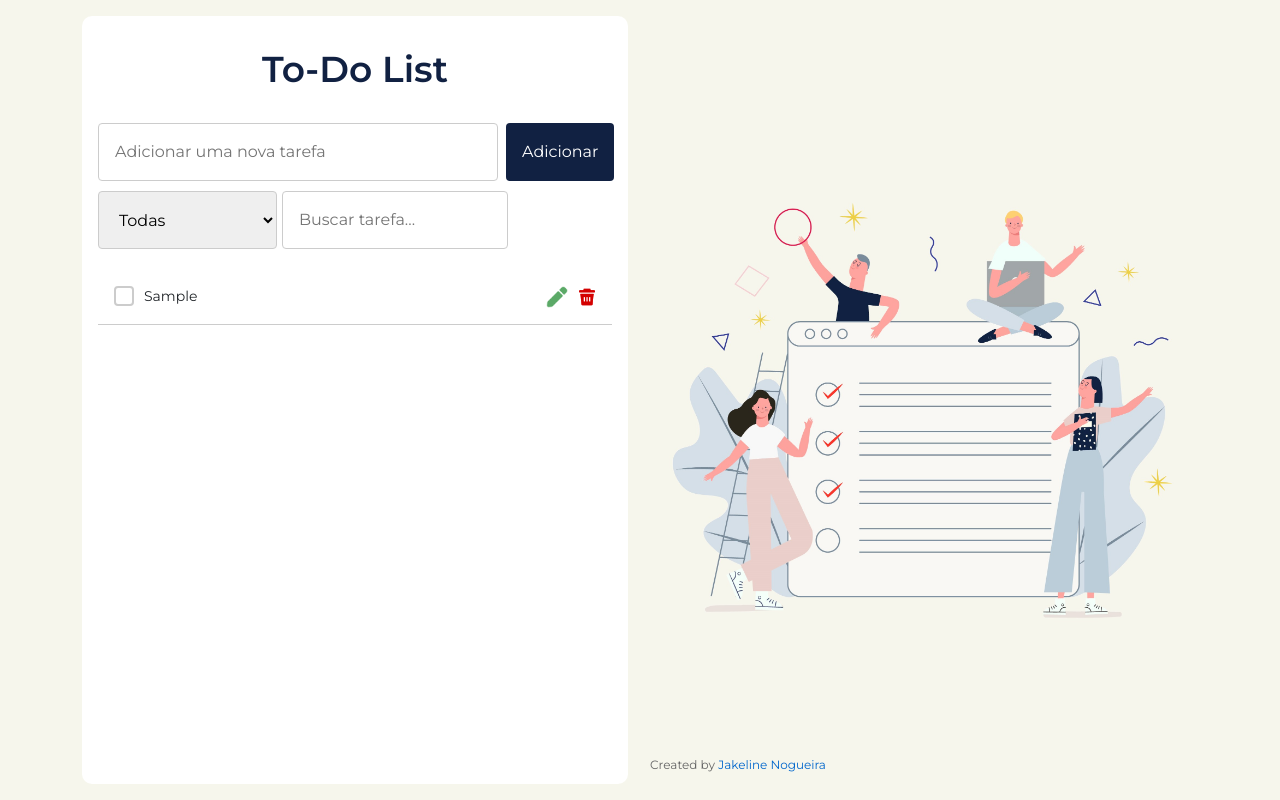
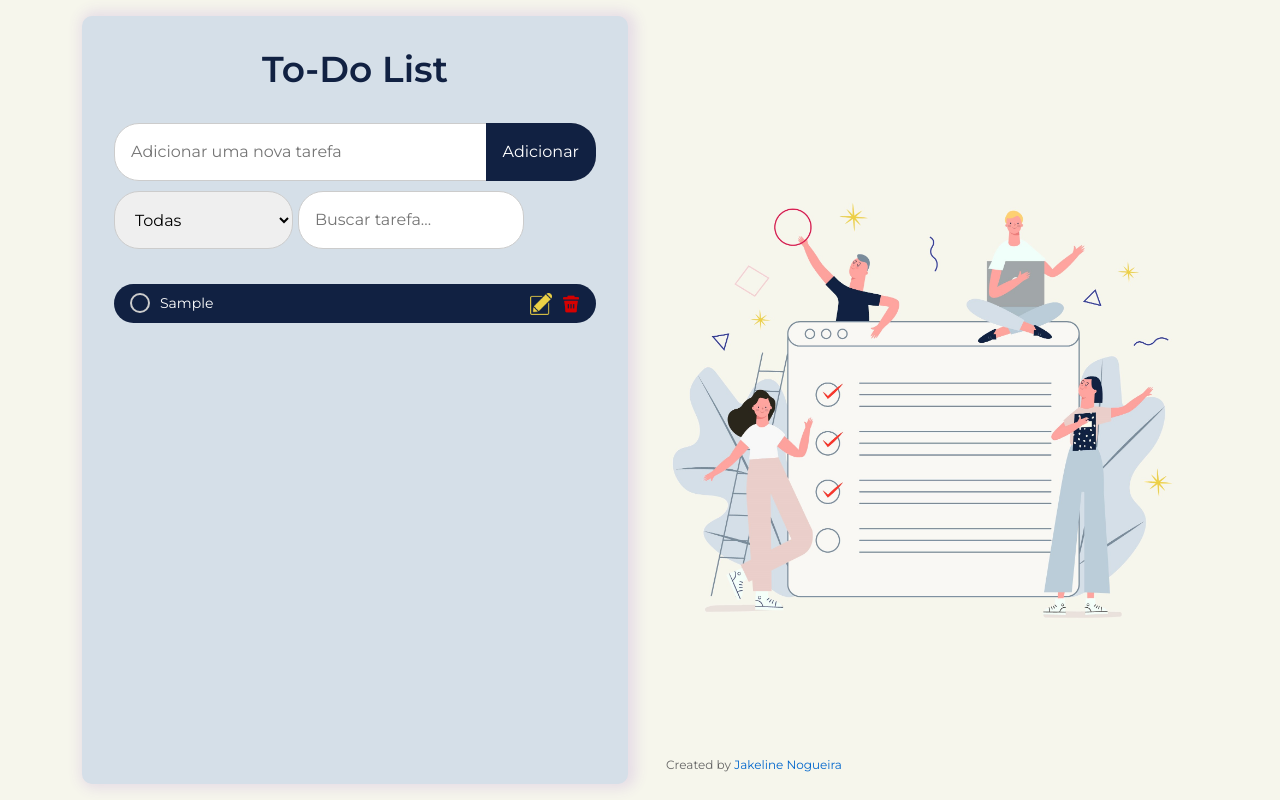
Before and after one commit to jakelinenogueira/to-do-list-app, a Next.js app: page / in a window 1280 px wide. Both pictures are taken after typing "Sample" into the empty fields and a click on the button "Adicionar". Built offline with nearby package versions, Linux system fonts and the light colour scheme.

Commit message:
redesigner

```diff
--- a/src/app/global.scss
+++ b/src/app/global.scss
@@ -18,9 +18,10 @@ body {
 
   .main-content {
     height: calc(100vh - 32px);
-    background-color: #fff;
-    padding: 32px 16px;
+    background-color: #d5dfe8;
+    padding: 32px;
     border-radius: 10px;
+    box-shadow: 3px 0px 13px 5px rgb(230, 221, 230);
   }
 
   .image-content {
--- a/src/components/Filters/Filters.module.scss
+++ b/src/components/Filters/Filters.module.scss
@@ -7,7 +7,7 @@
   input {
     padding: 16px;
     font-size: 16px;
-    border-radius: 4px;
+    border-radius: 25px;
     border: 1px solid #ccc;
     outline: none;
   }
--- a/src/components/Input/Input.module.scss
+++ b/src/components/Input/Input.module.scss
@@ -1,24 +1,26 @@
 .container_input {
-  display: flex;
-  gap: 8px;
+  width: 100%;
+  position: relative;
 
   input {
     padding: 16px;
     border: 1px solid #ccc;
-    border-radius: 4px;
-    width: 400px;
+    border-radius: 25px;
+    width: 100%;
     outline: none;
     font-size: 16px;
   }
 
   button {
-    padding: 16px;
+    padding: 17px;
     border: none;
     background-color: #112142;
     color: white;
-    border-radius: 4px;
+    border-radius: 0px 25px 25px 0;
     cursor: pointer;
     font-size: 16px;
+    position: absolute;
+    right: 0;
   }
 }
 
--- a/src/components/List/List.module.scss
+++ b/src/components/List/List.module.scss
@@ -1,18 +1,20 @@
 .container_list {
   height: calc(100vh - 320px);
-  margin-top: 20px;
+  margin-top: 35px;
   list-style: none;
   padding: 0;
   overflow-y: auto;
 
   li {
+    margin-bottom: 5px;
     display: flex;
     justify-content: space-between;
     align-items: center;
-    padding: 16px;
-    border-bottom: 1px solid #ccc;
-    background-color: #fff;
+    padding: 8px 16px;
+    background-color: #112142;
     font-size: 14px;
+    border-radius: 25px;
+    color: #fff;
 
     .container_display {
       display: flex;
@@ -25,13 +27,13 @@
       width: 20px;
       height: 20px;
       border: 2px solid #ccc;
-      border-radius: 4px;
+      border-radius: 25px;
       cursor: pointer;
     }
 
     input[type="checkbox"]:checked {
-      background-color: #4caf50;
-      border-color: #4caf50;
+      background-color: #ecd146;
+      border-color: #ecd146;
     }
 
     input[type="checkbox"]:checked::after {
--- a/src/components/Modal/Modal.module.scss
+++ b/src/components/Modal/Modal.module.scss
@@ -33,7 +33,7 @@
       margin-top: 20px;
 
       .confirm {
-        background-color: #22722e;
+        background-color: #112142;
         color: white;
         padding: 10px 20px;
         border: none;
```
Also changed, not shown: public/assets/icons/edit.png.
